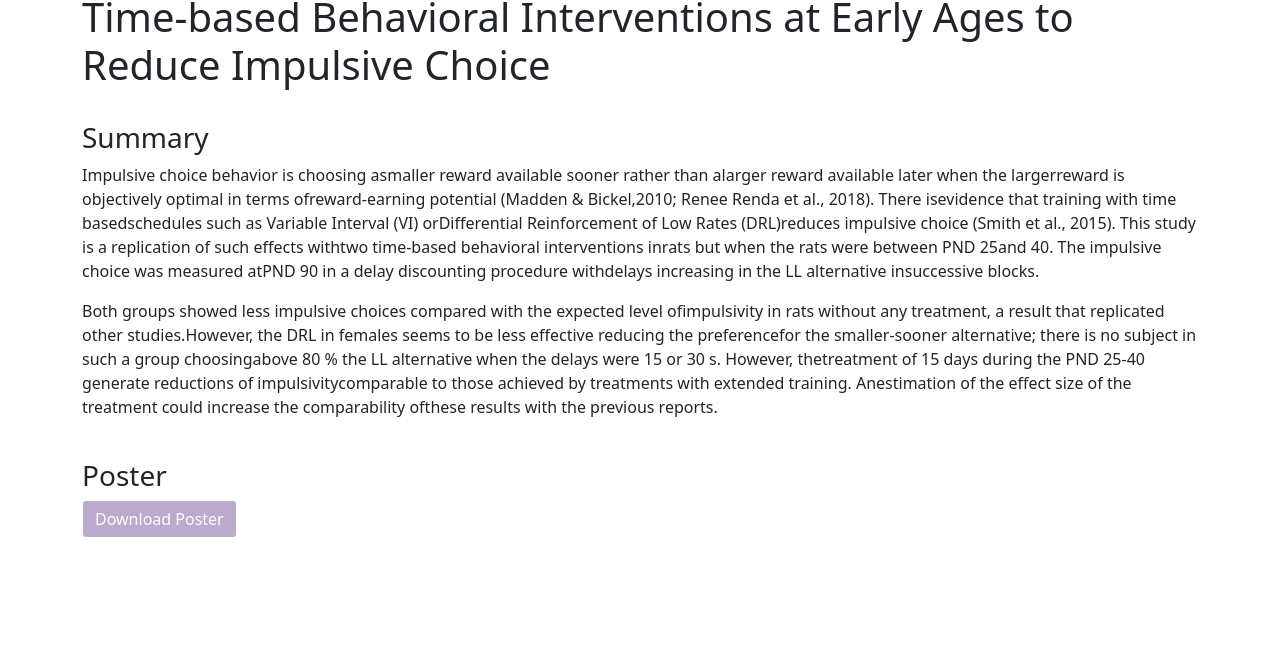
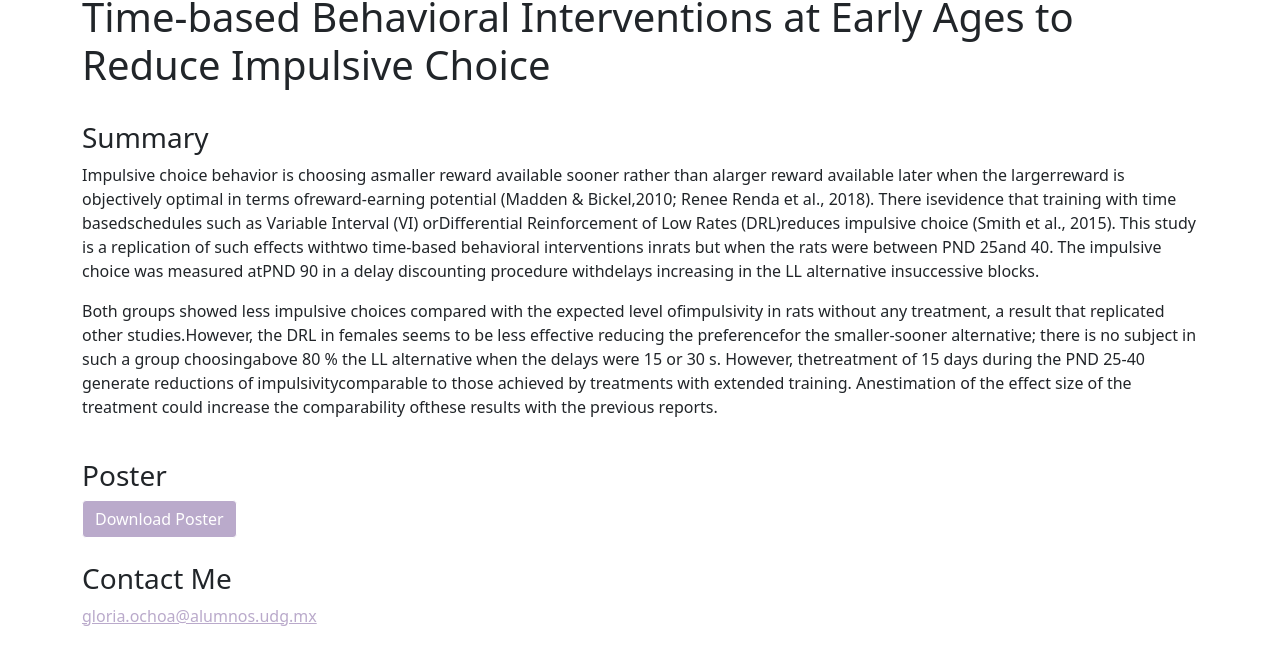
Before and after one commit to gloriaochoa/gloriaochoa.github.io, a plain HTML site: page research/impulsivity_early_age.html in a window 1280 px wide. Shown: the part 63-728 px from the top of the page. Drawn offline with nearby package versions, Linux system fonts and the light colour scheme.

Commit message:
contact links

```diff
--- a/research/impulsivity_early_age.html
+++ b/research/impulsivity_early_age.html
@@ -54,6 +54,13 @@
             <a class="btn btn-primary" href="/static/files/Impulsivity_Gloria_Ochoa.pdf" role="button" target="_blank">Download Poster</a>
           </div>
         </div>
+        <br>
+        <div class="row">
+            <div class="col-sm-12 col-md-12 col-lg-12">
+              <h3>Contact Me</h3>
+              <a class='mail' href="mailto:gloria.ochoa@alumnos.udg.mx">gloria.ochoa@alumnos.udg.mx</a>
+            </div>
+          </div>
       </div>
       </div>
 
--- a/static/css/index.css
+++ b/static/css/index.css
@@ -1,9 +1,9 @@
 body{
-    background-color: #c2c2c2;
+    background-color: #e1e1e1;
     text-align: center;
 }
 a {
-    color: #a679b9;
+    color: #baaacb;
 }
 .fbox1 {
     position: fixed;
@@ -15,14 +15,14 @@ a {
 }
 
 a:active {
-    color: #a679b9;
+    color: #baaacb;
 }
 
 a:hover {
-    color: #a679b9;
+    color: #baaacb;
 }
 .title{
-    color: #733c8a;
+    color: #baaacb;
 }
 
 .subtitle{
--- a/static/css/research.css
+++ b/static/css/research.css
@@ -20,3 +20,17 @@ nav {
     background-color: #baaacb;
     border-color: #fff;
 }
+
+.mail {
+
+    color: #baaacb;
+}
+.mail:visited {
+    color: #baaacb;
+}
+.mail:hover {
+    color: #baaacb;
+}
+.mail:active {
+    color: #baaacb;
+}
```
Also changed, not shown: index.html (+5 -0 lines).
